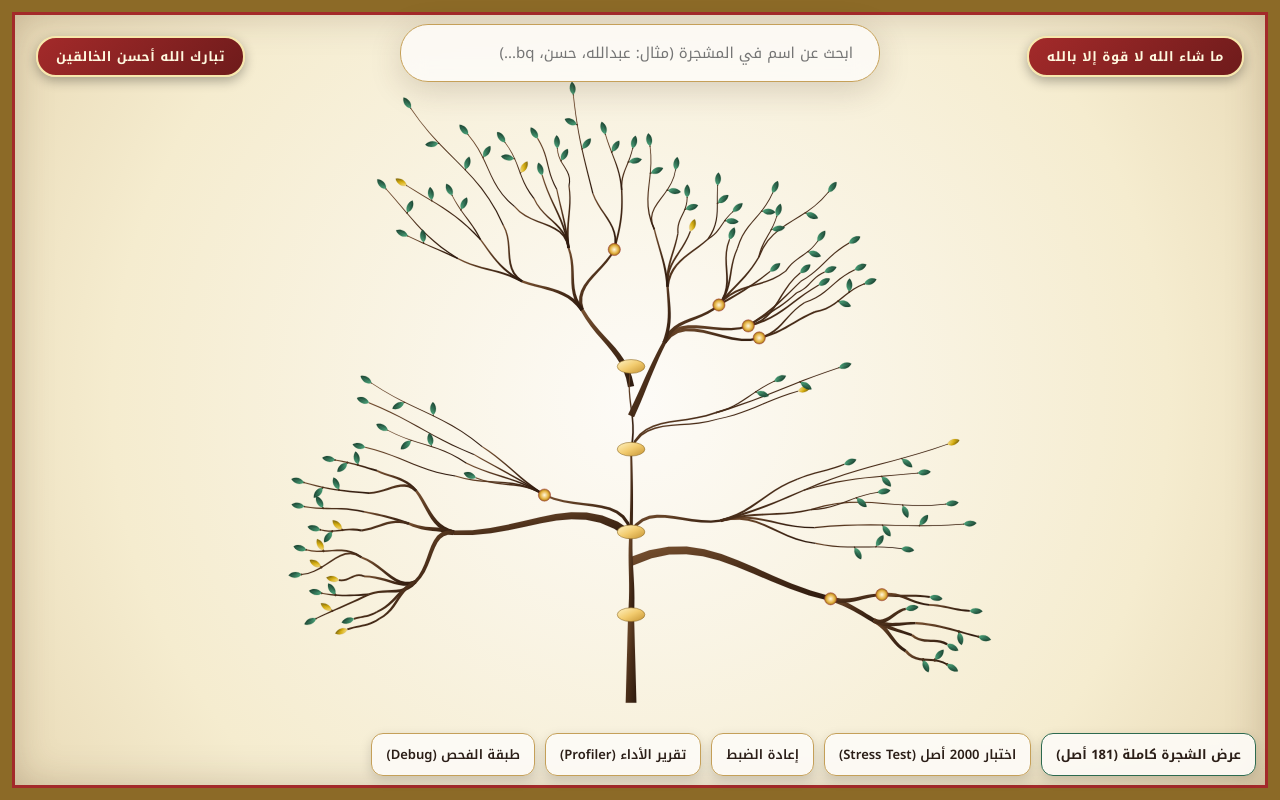
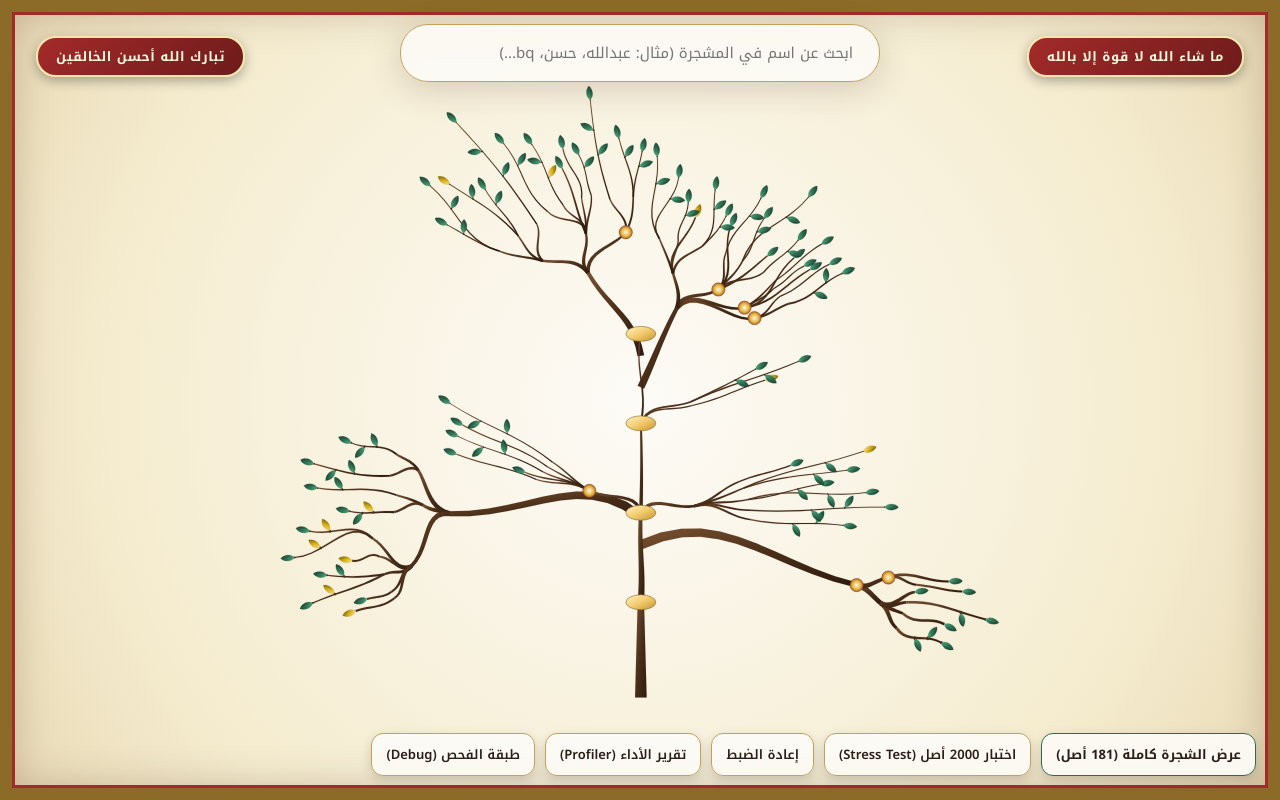
Before and after one commit to mah-creator/family_tree, a website built with Vite: page index.html in a window 1280 px wide. Built offline with nearby package versions, Linux system fonts and the light colour scheme.

Commit message:
Additive band offsets: make radial bands real
leafRadial = parentRadial + advance + bandIndex * bandGap, replacing
the multiplicative band. As a multiplier the band scaled only a leaf's
last step, so twigs in different bands under different parents landed
at the same absolute radius: the bands existed in the allocation and
not in the drawing. Because the offset is non-negative, parent -> child
growth stays monotonic and the junction constraint needs no
re-derivation.

R_min re-derived on the now-honest assumption. Angular clearance is
needed only between twigs in the SAME band - different bands are
separated radially - and the old form additionally divided by
radialBands[0] (0.55), a discount for an innermost ring that no longer
exists. R_min falls 869 -> 478, 1586 -> 872, 2829 -> 1556.

Results at 1,128 leaves: radius 3961 -> 2178 (-45%), canopy fill
13.3 -> 19.4 (+46%), leaf collisions 1074 -> 311 (-71%), within-limb
crossings 61 -> 35. At 521: radius 2221 -> 1221, fill 13.8 -> 15.2,
leaf collisions 200 -> 96.

bandGap is derived from what actually spans the radial range - a
twig's own CLUSTER, not a single leaf. Members sit back along the twig
at TWIG_MIN_SPACING_PX intervals, so a twig occupies roughly
(members - 1) * spacing of radius; sized for one leaf (65px) the outer
band's members re-entered the inner band's range. Now 82 / 137 / 164px
by cluster size, so small trees pay less.

Verification: measured across all twig tips, the per-band radial
increment is 153px against a 164px gap at 1,128 leaves (93% realised)
and 74 vs 137 at 521. The earlier ratio of 0.10-0.26 came from a
flawed check that conditioned on COLLISION, which selects for small
radial separation by construction.

One regression found and fixed: a 93.8 deg junction turn on tree.json,
which tightening MAX_JUNCTION_TURN did not touch because the angle
constraint bounds targetAngle deviation while the defect was radial -
the node advanced 130px while moving ~158px tangentially, so its chord
was mostly sideways. It appeared only once the canopy shrank, since
the same angular step spans more arc at a smaller radius. Nodes now
advance at least CHORD_RADIAL_MIN_RATIO of their tangential span,
which only ever increases radius and so preserves monotonicity.
Junction turning is back under 90 at all three scales (max 80.4).

Co-Authored-By: Claude Opus 5 <noreply@anthropic.com>

```diff
--- a/src/leafGeometry.js
+++ b/src/leafGeometry.js
@@ -81,3 +81,26 @@ export const LEAF_FONT_SCALE = LEAF_SCALE;
  * something to size the whole canopy around.
  */
 export const TWIG_SLOT_MARGIN = Math.round(LEAF_HEIGHT * 0.4);
+
+/**
+ * Radial separation between adjacent leaf bands, added as an OFFSET rather
+ * than applied as a multiplier on a per-lineage step.
+ *
+ * Sized from what actually spans the radial range: a twig's own CLUSTER, not
+ * a single leaf. Members sit back along the twig at TWIG_MIN_SPACING_PX
+ * intervals, so a twig occupies roughly (members - 1) * spacing of radius;
+ * a gap sized for one leaf (65px) left members of an outer band re-entering
+ * the inner band's range, and the verification ratio came out 0.21-0.26
+ * instead of 1.0. Scales with cluster size, so small trees pay less. The nominal model claimed a 297px band gap at 1,128 leaves while
+ * colliding pairs actually sat 20px apart radially — the bands existed in the
+ * allocation and not in the drawing, because the multiplier scaled only the
+ * last step and twigs under different parents landed at the same absolute
+ * radius. As an additive offset the separation is real by construction, and
+ * because it is non-negative, parent -> child growth stays monotonic, so the
+ * junction-turning constraint needs no re-derivation.
+ */
+export function bandGapFor(maxPerTwig) {
+  return Math.round(
+    TWIG_MIN_SPACING_PX * Math.max(0, maxPerTwig - 1) * 0.7 + LEAF_MIN_CENTER_DIST * 0.5
+  );
+}
--- a/src/treeLayout.js
+++ b/src/treeLayout.js
@@ -1,6 +1,6 @@
 import * as d3 from 'd3';
 import {
-  LEAF_HEIGHT, LEAF_WIDTH, TWIG_MIN_SPACING_PX, TWIG_SLOT_MARGIN,
+  LEAF_HEIGHT, LEAF_WIDTH, TWIG_MIN_SPACING_PX, TWIG_SLOT_MARGIN, bandGapFor,
   PETIOLE_ANGLE_MIN, PETIOLE_ANGLE_MAX, PETIOLE_LEN_FRAC
 } from './leafGeometry.js';
 
@@ -125,6 +125,10 @@ const MIN_TAPER_RATIO = 0.55;        // per junction
 // allocation (see constrainJunctionTurning). Beyond this the child doubles
 // back across the junction and the pair reads as a switchback loop.
 const MAX_JUNCTION_TURN = (70 * Math.PI) / 180;
+// A node must advance radially by at least this multiple of the tangential
+// distance it travels relative to its parent, so the parent->child chord stays
+// closer to radial than to sideways.
+const CHORD_RADIAL_MIN_RATIO = 0.85;
 // Branch flex: perpendicular control-point offset as a fraction of branch
 // length, interpolated by branch width. Was a flat 0.14 for everything.
 const FLEX_THIN = 0.24;   // terminal twigs bend hard
@@ -640,9 +644,20 @@ export function buildBotanicalLayout(treeData, options = {}) {
   // lands near or below the flat-clearance value despite fixing the outliers.
   // Ordering is untouched — only slot widths change — so contiguous subtree
   // ranges, planarity and crossings are unaffected.
+  const bandGapPx = bandGapFor(maxPerTwig);
   const twigSlotWidths = orderedTwigs.map(t => twigCrossExtent(t.members) + TWIG_SLOT_MARGIN);
   const twigSlotTotal = twigSlotWidths.reduce((s, w) => s + w, 0) || 1;
-  const R_min = twigSlotTotal / (sectorWidthRad * radialBands[0] * bandCount);
+  // Angular clearance is needed only BETWEEN TWIGS IN THE SAME BAND — twigs
+  // in different bands are now separated radially by a real BAND_GAP_PX and
+  // need no angular separation at all. Same-band twigs are B apart in index,
+  // which is what dividing by bandCount expresses.
+  //
+  // The old form also divided by radialBands[0] (0.55), a discount for the
+  // innermost band sitting at 0.55 of the canopy radius. With bands as
+  // additive offsets there is no such inner ring — every leaf sits at its own
+  // accumulated radius — so that discount was inflating R_min by ~1.8x for a
+  // geometry that no longer exists.
+  const R_min = twigSlotTotal / (sectorWidthRad * bandCount);
   const twigSlotOffsets = [];
   {
     let acc = 0;
@@ -725,7 +740,9 @@ export function buildBotanicalLayout(treeData, options = {}) {
     // (they all sit at the same depth) leaves the inner canopy structurally
     // empty no matter how the lineage tier is tuned.
     const localIdx = lineageLocalIdx.get(twig.id) || 0;
-    const bandMultiplier = radialBands[localIdx % radialBands.length];
+    const bandIndex = localIdx % bandCount;
+    repNode.bandIndex = bandIndex;
+    twig.members.forEach(m => { m.bandIndex = bandIndex; });
 
     // Part A - Step 6: Organic ±12% length jitter seeded off node id
     const jitter = (seedHash(repNode.data.id + '_rad') - 0.5) * 0.24; // ±12%
@@ -738,11 +755,19 @@ export function buildBotanicalLayout(treeData, options = {}) {
     // Those were the 178 deg junction turns, and their angle difference was
     // only 0-7 deg — the reversal was radial, not angular. Accumulating from
     // the parent in the position pass makes monotonic growth structural.
+    // The band is an ADDITIVE radial offset, not a multiplier on the step.
+    // As a multiplier it scaled only this leaf's last step, so two twigs in
+    // different bands under different parents still landed at the same
+    // absolute radius — colliding leaves sat 20px apart radially against a
+    // nominal 297px band gap, and R_min's division by B was measuring a
+    // separation that did not exist. Added as an offset the separation is
+    // real, and since it is non-negative parent -> child growth stays
+    // monotonic, so the junction-turning constraint is unaffected.
     repNode.targetAngle = baseAngle;
     repNode.radialAdvance = Math.max(
-      step * bandMultiplier * (1 + noise) * (1 + jitter),
+      step * (1 + noise) * (1 + jitter),
       MIN_LEAF_ADVANCE_PX
-    );
+    ) + bandIndex * bandGapPx;
 
     // Other twig members share the representative's angle (needed by the
     // ancestor angle-averaging pass below); their own position comes later
@@ -999,9 +1024,24 @@ export function buildBotanicalLayout(treeData, options = {}) {
     const internalStep = lineageStepFor(node, lineageInfoById, globalStep);
     // One step past the parent, never an absolute depth-derived radius —
     // see the radialAdvance note in the arc-allocation loop.
+    // The advance must also cover the TANGENTIAL displacement this node makes
+    // relative to its parent, or the chord from parent to child is mostly
+    // sideways and the junction reads as a near-perpendicular kink. Measured
+    // as a 93.8 deg junction turn on a node advancing 130px radially while
+    // moving ~158px tangentially — a regression that appeared only when the
+    // canopy radius shrank, since the same angular step spans more arc at a
+    // smaller radius. Bounding advance against arc keeps the chord within
+    // ~50 deg of radial, and since it only ever INCREASES the radius,
+    // monotonic parent -> child growth is preserved.
+    const angleStep = Math.abs(normalizeSignedAngle(
+      node.targetAngle - (node.parent.targetAngle ?? node.targetAngle)));
+    const tangentialSpan = parentRadialDist * angleStep;
     const r = node.depth === 1
       ? originLead
-      : parentRadialDist + internalStep * (1 + (seedHash(node.data.id + '_dlen') - 0.5) * 0.20);
+      : Math.max(
+          parentRadialDist + internalStep * (1 + (seedHash(node.data.id + '_dlen') - 0.5) * 0.20),
+          parentRadialDist + tangentialSpan * CHORD_RADIAL_MIN_RATIO
+        );
     node.radialDist = r;
     node.x3 = cx + Math.cos(node.targetAngle) * r * 1.05;
     node.y3 = cy + Math.sin(node.targetAngle) * r * 0.85;
@@ -1118,6 +1158,7 @@ export function buildBotanicalLayout(treeData, options = {}) {
     baseCanopyRadius: Math.round(baseCanopyRadius),
     globalStep: Math.round(globalStep),
     bandCount,
+    bandGapPx,
     twigSlotWidths,
     bindingConstraint,
     maxPerTwig,
```
Also changed, not shown: dist/index.html.
